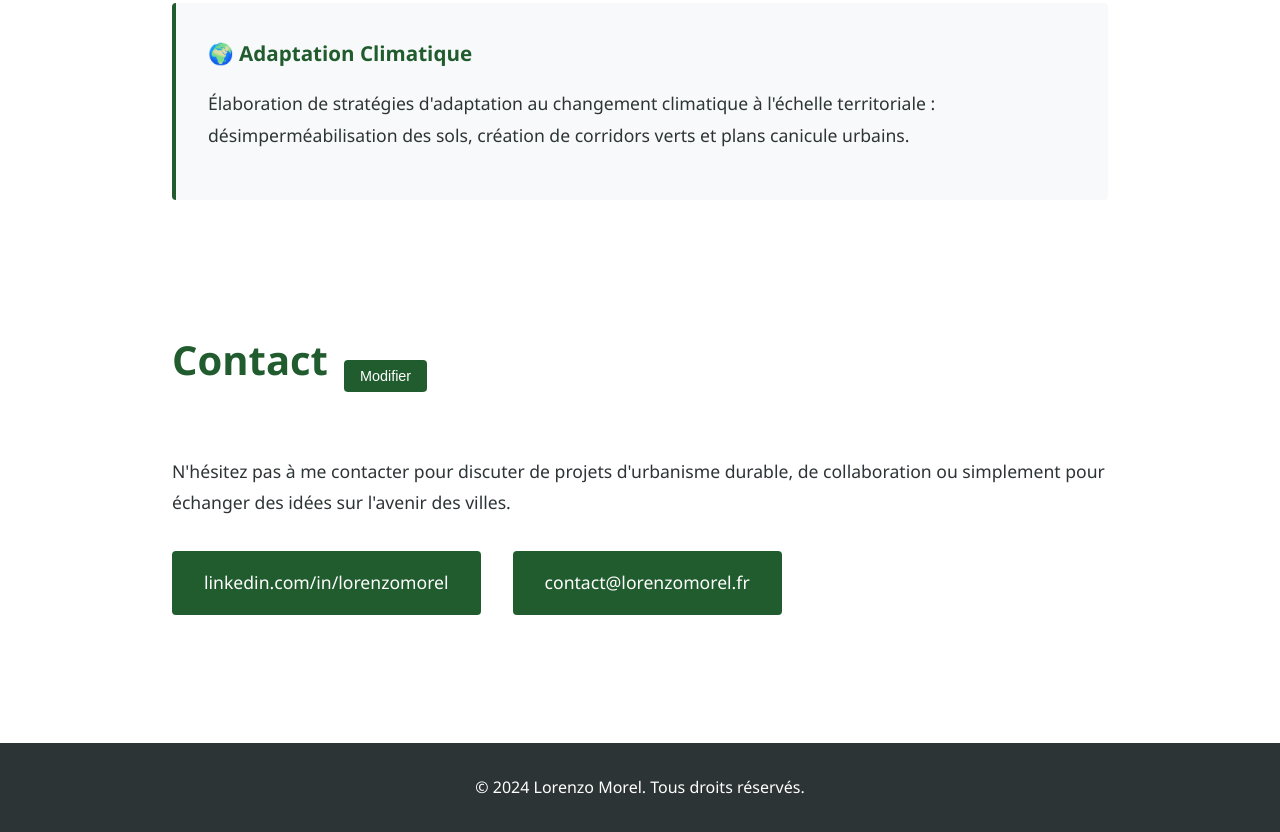
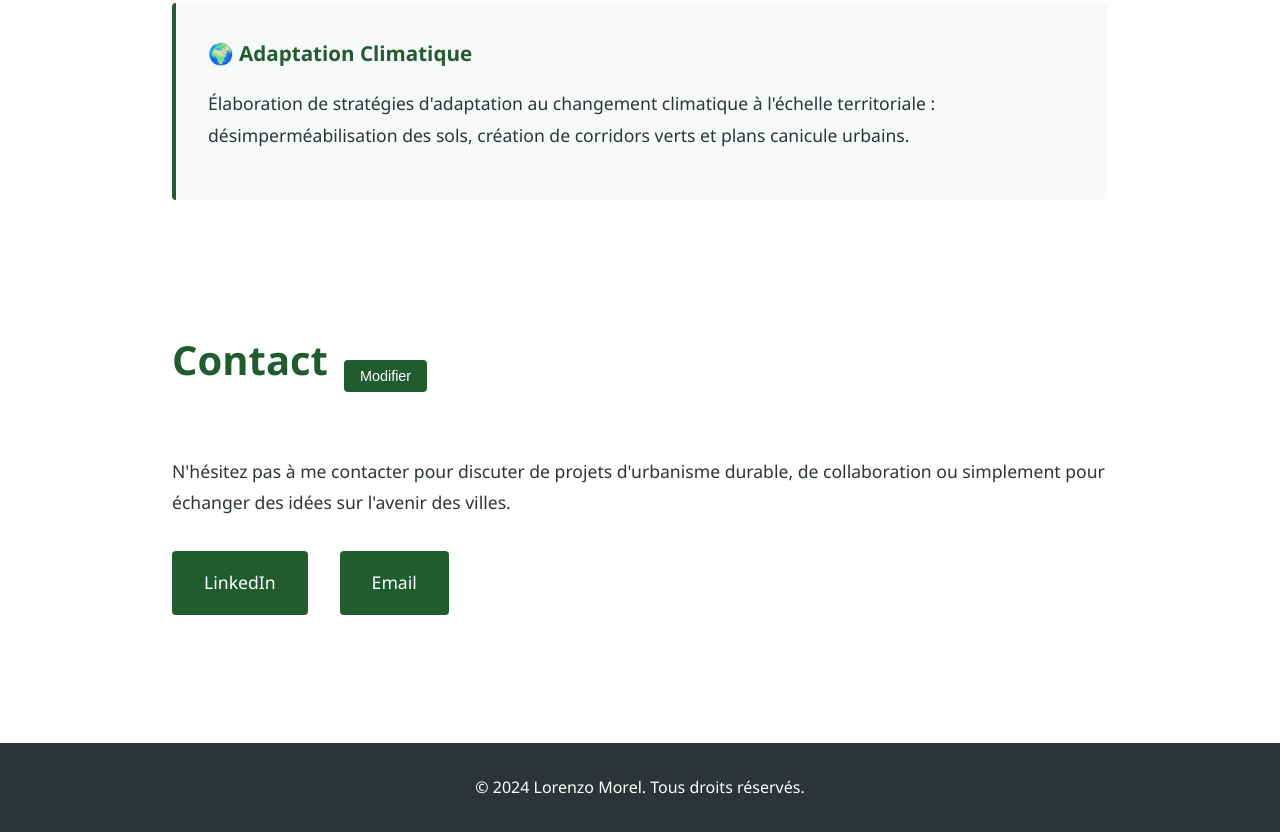
Before and after one commit to lorenzomorel77/Portfolio, a plain HTML site: page index.html in a window 1280 px wide. Shown: the part 1642-2474 px from the top of the page. Drawn offline with Linux system fonts and the light colour scheme.

Commit message:
Corrige les liens LinkedIn et email + ajoute navigation fluide et édition inline

```diff
--- a/index.html
+++ b/index.html
@@ -241,8 +241,8 @@
         <div class="content" id="contact-content">
             <p>N'hésitez pas à me contacter pour discuter de projets d'urbanisme durable, de collaboration ou simplement pour échanger des idées sur l'avenir des villes.</p>
             <div class="links">
-                <a href="https://linkedin.com/in/lorenzomorel">linkedin.com/in/lorenzomorel</a>
-                <a href="mailto:contact@lorenzomorel.fr">contact@lorenzomorel.fr</a>
+                <a href="https://linkedin.com/in/lorenzomorel" target="_blank">LinkedIn</a>
+                <a href="mailto:contact@lorenzomorel.fr">Email</a>
             </div>
         </div>
         <div id="contact-edit" style="display:none;">
@@ -280,7 +280,6 @@
                 contentDiv.innerHTML = textarea.value;
                 contentDiv.style.display = 'block';
                 editDiv.style.display = 'none';
-                // Save to localStorage
                 localStorage.setItem(section + '-content', textarea.value);
             }
         }
@@ -295,7 +294,6 @@
             }
         }
 
-        // Load saved content from localStorage
         window.addEventListener('load', function() {
             ['about', 'projects', 'contact'].forEach(section => {
                 const saved = localStorage.getItem(section + '-content');
@@ -308,7 +306,6 @@
             });
         });
 
-        // Smooth scrolling for navigation
         document.querySelectorAll('nav a').forEach(link => {
             link.addEventListener('click', function(e) {
                 e.preventDefault();
```
